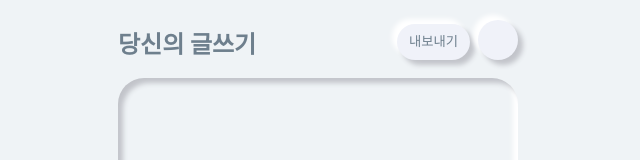
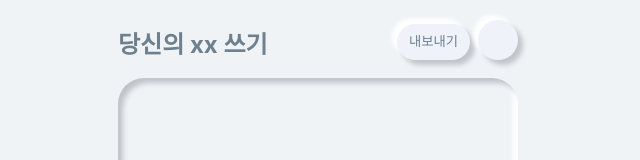
Before and after one commit to dndbekfrl1/writeHelper, a React (Create React App) app in the folder writehelper/: page / in a window 1280 px wide. Shown: the top 160 px of the page, without its empty margins (322-962 px from the left). Built offline with nearby package versions, Linux system fonts and the light colour scheme.

Commit message:
pause time while saving txt file

```diff
--- a/writehelper/src/App.css
+++ b/writehelper/src/App.css
@@ -76,6 +76,26 @@ html {
   box-shadow: 5px 5px 5px var(--dark-shadow), -5px -5px 5px var(--light-shadow);
 }
 
+.dialogWrapper {
+  position: relative;
+  min-width: 250px;
+}
+.dialog {
+  all: unset;
+  top: 20%;
+  left: 0;
+  position: absolute;
+  display: flex;
+  align-items: center;
+  justify-content: center;
+  flex-direction: column;
+  background-color: var(--background-color);
+  box-shadow: 5px 5px 5px var(--dark-shadow), -5px -5px 5px var(--light-shadow);
+  border-radius: 26px;
+  width: 100%;
+  min-height: 120px;
+}
+
 code {
   font-family: source-code-pro, Menlo, Monaco, Consolas, "Courier New",
     monospace;
--- a/writehelper/src/components/Header.js
+++ b/writehelper/src/components/Header.js
@@ -8,13 +8,12 @@ function saveToFile(content, filename, filetype) {
 
   a.href = URL.createObjectURL(file);
   a.download = filename;
-  a.click();
+  // a.click();
 
   URL.revokeObjectURL(a.href);
 }
 
-function Header({ text }) {
-  const [open, setOpen] = useState(false);
+function Header({ text, open, setOpen }) {
   const onClick = () => {
     setOpen(!open);
   };
@@ -22,17 +21,17 @@ function Header({ text }) {
   return (
     <>
       {open && (
-        <AlertBlock>
+        <DialogBlock className="">
           <div className="dialogWrapper">
             <div className="dialog">
               <div>다운로드 되었습니다.</div>
               <button onClick={() => onClick()}>확인</button>
             </div>
           </div>
-        </AlertBlock>
+        </DialogBlock>
       )}
       <HeaderBlock className="header">
-        <div className="title">당신의 글쓰기</div>
+        <div className="title">당신의 xx 쓰기</div>
         <div className="util">
           <button
             className="export_btn"
@@ -50,35 +49,16 @@ function Header({ text }) {
   );
 }
 
-const AlertBlock = styled.div`
+const DialogBlock = styled.div`
   width: 100%;
   height: 100%;
   z-index: 999;
   position: absolute;
   left: 0;
   top: 0;
-  background-color: rgba(0, 0, 0, 0.5);
+  background-color: rgba(0, 0, 0, 0.1);
   display: flex;
   justify-content: center;
-
-  .dialogWrapper {
-    position: relative;
-    min-width: 250px;
-  }
-  .dialog {
-    all: unset;
-    top: 20%;
-    left: 0;
-    position: absolute;
-    display: flex;
-    align-items: center;
-    justify-content: center;
-    flex-direction: column;
-    background-color: white;
-    border-radius: 26px;
-    width: 100%;
-    min-height: 120px;
-  }
 `;
 
 const HeaderBlock = styled.header`
--- a/writehelper/src/components/Main.js
+++ b/writehelper/src/components/Main.js
@@ -1,8 +1,6 @@
 import react from "react";
 import { useState, useRef, useEffect } from "react";
-import styled from "styled-components";
 import TextBox from "./TextBox";
-import ThemeChange from "./ThemeChange";
 import Header from "./Header";
 
 let to = 4;
@@ -11,12 +9,13 @@ let timerId;
 let alertDegree = 10;
 
 function Main() {
-  const [text, setText] = useState(null);
-  const textarea = useRef();
-  const flag = false;
+  const [open, setOpen] = useState(false); // dialog open
+  const [text, setText] = useState(null); // textarea text
+  const textarea = useRef(); // textarea
 
   useEffect(() => {
     const setTimer = () => {
+      //timer initial
       if (typeof timerId === "number") {
         console.log("new input", "curID:", timerId);
         cur = 0;
@@ -26,14 +25,17 @@ function Main() {
         // Appdiv.current.style.backgroundColor = "white";
       }
       timerId = setTimeout(function tick() {
+        // if file is being saving, pause timer
+        if (open) {
+          cur = 0;
+        }
+
         if (cur < to) {
           if (typeof timerId === "number") {
             console.log(timerId, cur, to);
             // Appdiv.current.style.backgroundColor = `rgb(253, 184, 39,${alertDegree})`;
             alertDegree *= 2;
-            if (flag) {
-              timerId = setTimeout(tick, 1000);
-            }
+            timerId = setTimeout(tick, 1000);
           }
         }
         cur += 1;
@@ -53,11 +55,11 @@ function Main() {
     return () => {
       clearTimeout(timer);
     };
-  }, [text]);
+  }, [text, open]);
 
   return (
     <div className="wrapper">
-      <Header text={text} />
+      <Header text={text} open={open} setOpen={setOpen} />
       <TextBox text={text} setText={setText} textarea={textarea} />
     </div>
   );
```
